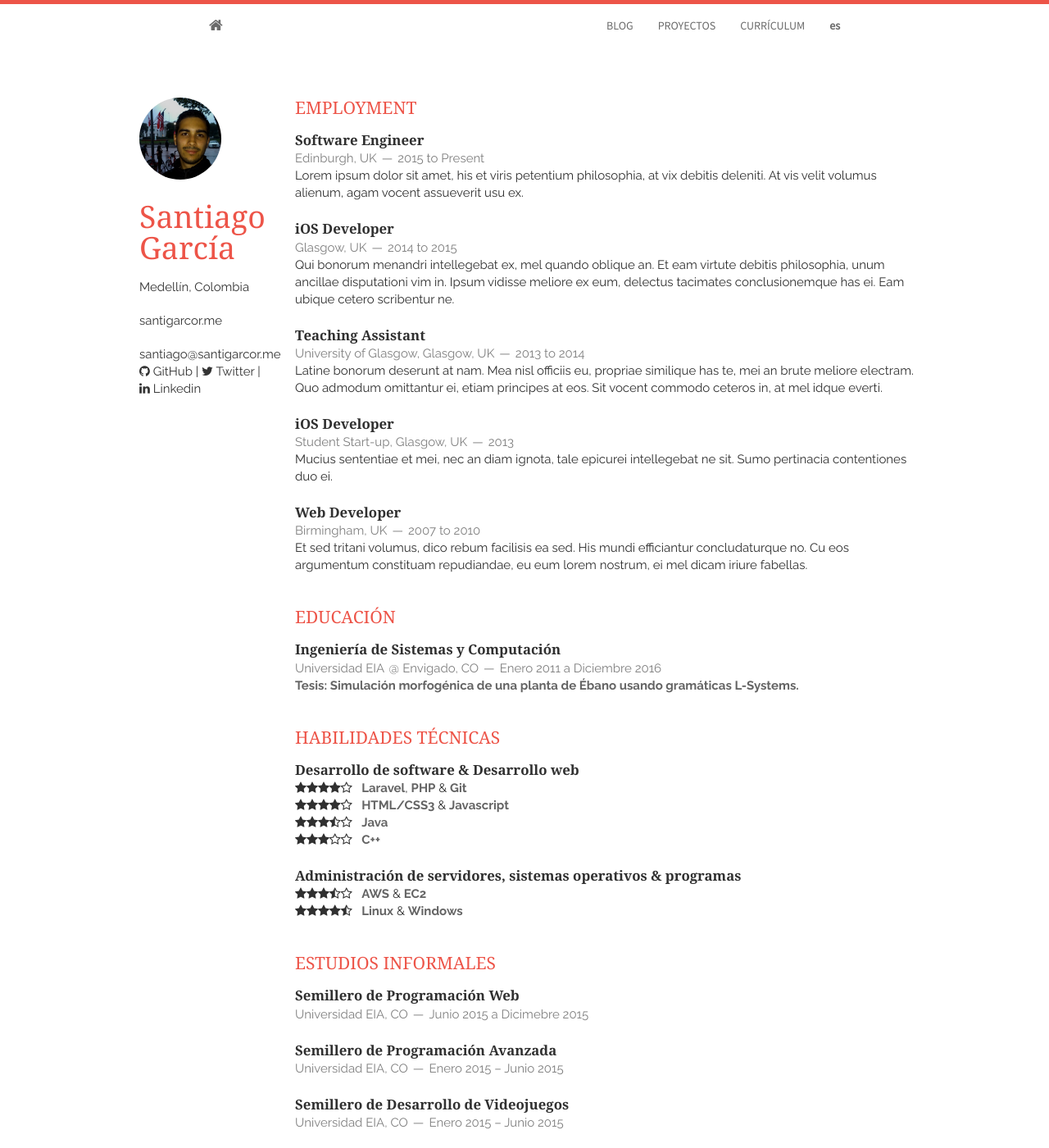
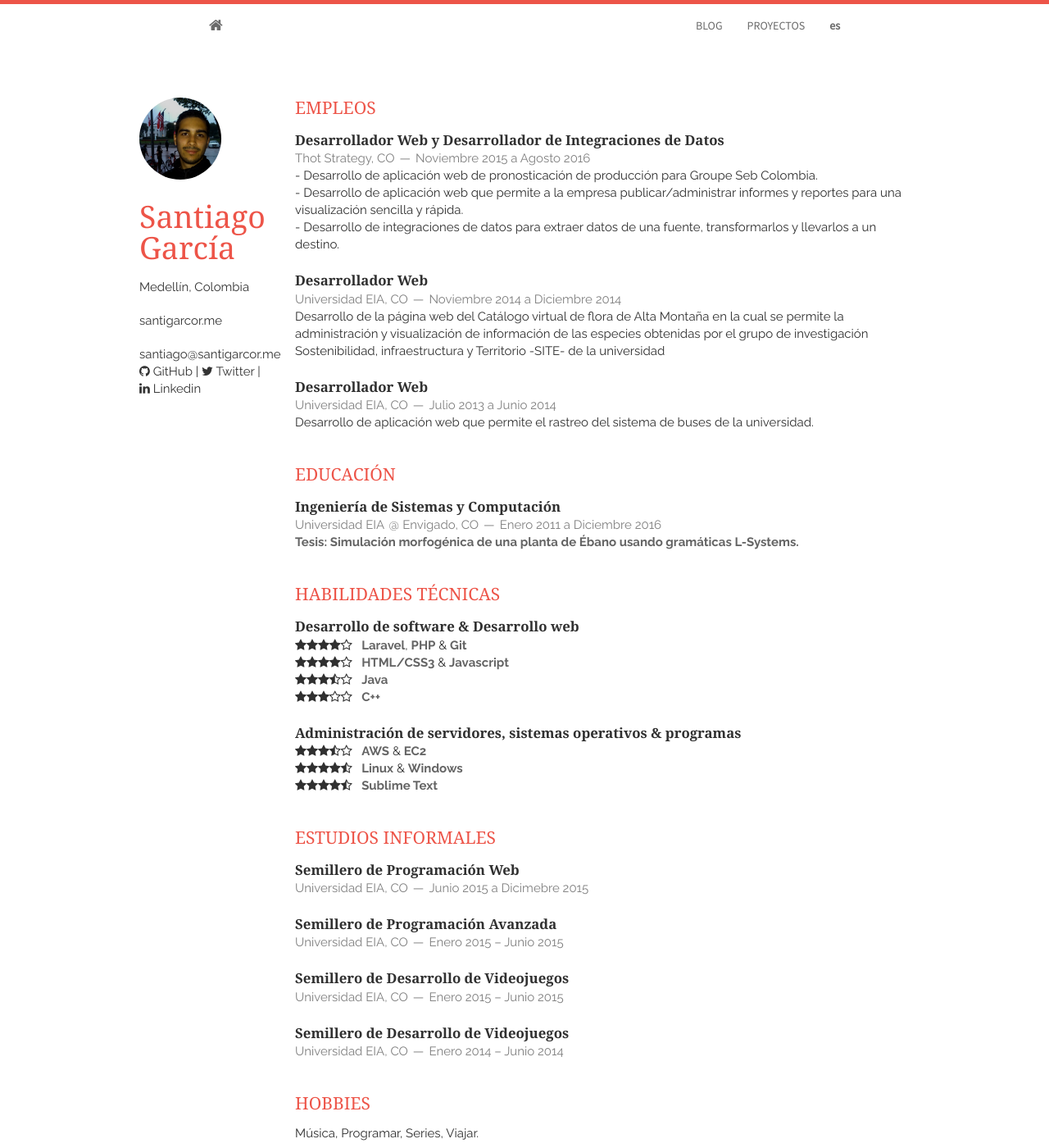
Before and after one commit to santigarcor/santigarcor.github.io, a Jekyll site: the page built from cv.html, in a window 1280 px wide and 1400 px high. Shown: the whole window at 82% size. Built offline with Jekyll 4.4.1, drawn with Linux system fonts in a browser that asks for light colours; Markdown is read by kramdown in place of the engine named in the settings.

Commit message:
Finished applying the new theme

```diff
--- a/_config.yml
+++ b/_config.yml
@@ -44,9 +44,9 @@
     projects:
       name: 'PROJECTS'
       url: 'projects'
-    resume:
-      name: 'RESUME'
-      url: 'resume'
+    # resume:
+    #   name: 'RESUME'
+    #   url: 'resume'
   es:
     blog:
       name: 'BLOG'
@@ -54,6 +54,6 @@
     projects:
       name: 'PROYECTOS'
       url: 'proyectos'
-    resume:
-      name: 'CURRÍCULUM'
-      url: 'cv'
+    # resume:
+    #   name: 'CURRÍCULUM'
+    #   url: 'cv'
--- a/_includes/resume/es/employment.html
+++ b/_includes/resume/es/employment.html
@@ -1,44 +1,32 @@
 <section class="thirteen columns">
-    <h1>Employment</h1>
+    <h1>Empleos</h1>
     <article>
         <header>
-            <h1>Software Engineer</h1>
-            <span><address>Edinburgh, UK</address><time>2015 to Present</time></span>
+            <h1>Desarrollador Web y Desarrollador de Integraciones de Datos</h1>
+            <span><address>Thot Strategy, CO</address><time>Noviembre 2015 a Agosto 2016</time></span>
         </header>
-        <p>Lorem ipsum dolor sit amet, his et viris petentium philosophia,
-            at vix debitis deleniti. At vis velit volumus alienum, agam vocent assueverit usu ex. </p>
+        <p>
+            - Desarrollo de aplicación web de pronosticación de producción para Groupe Seb Colombia.<br>
+            - Desarrollo de aplicación web que permite a la empresa publicar/administrar informes y reportes para una visualización sencilla y rápida.<br>
+            - Desarrollo de integraciones de datos para extraer datos de una fuente, transformarlos y llevarlos a un destino.
+        </p>
     </article>
     <article>
         <header>
-            <h1>iOS Developer</h1>
-            <span><address>Glasgow, UK</address><time>2014 to 2015</time></span>
+            <h1>Desarrollador Web</h1>
+            <span><address>Universidad EIA, CO</address><time>Noviembre 2014 a Diciembre 2014</time></span>
         </header>
-        <p>Qui bonorum menandri intellegebat ex, mel quando oblique an. Et eam virtute debitis philosophia,
-            unum ancillae disputationi vim in. Ipsum vidisse meliore ex eum,
-            delectus tacimates conclusionemque has ei. Eam ubique cetero scribentur ne.</p>
+        <p>
+            Desarrollo de la página web del <a href="http://catalogofloraaltamontana.eia.edu.co/">Catálogo virtual de flora de Alta Montaña</a> en la cual se permite la administración y visualización de información de las especies obtenidas por el grupo de investigación Sostenibilidad, infraestructura y Territorio -SITE- de la universidad
+        </p>
     </article>
     <article>
         <header>
-            <h1>Teaching Assistant</h1>
-            <span><address>University of Glasgow, Glasgow, UK</address><time>2013 to 2014</time></span>
+            <h1>Desarrollador Web</h1>
+            <span><address>Universidad EIA, CO</address><time>Julio 2013 a Junio 2014</time></span>
         </header>
-        <p>Latine bonorum deserunt at nam. Mea nisl officiis eu, propriae similique has te, mei an brute meliore electram.
-            Quo admodum omittantur ei, etiam principes at eos. Sit vocent commodo ceteros in, at mel idque everti.</p>
-    </article>
-    <article>
-        <header>
-            <h1>iOS Developer</h1>
-            <span><address>Student Start-up, Glasgow, UK</address><time>2013</time></span>
-        </header>
-        <p>Mucius sententiae et mei, nec an diam ignota, tale epicurei intellegebat ne sit. Sumo pertinacia contentiones duo ei.</p>
-    </article>
-    <article>
-        <header>
-            <h1>Web Developer</h1>
-            <span><address>Birmingham, UK</address><time>2007 to 2010</time></span>
-        </header>
-        <p> Et sed tritani volumus, dico rebum facilisis ea sed. His mundi efficiantur concludaturque no.
-            Cu eos argumentum constituam repudiandae, eu eum lorem nostrum, ei mel dicam iriure fabellas.
+        <p>
+            Desarrollo de aplicación web que permite el rastreo del sistema de buses de la universidad.
         </p>
     </article>
 </section>
--- a/_includes/resume/es/skills.html
+++ b/_includes/resume/es/skills.html
@@ -33,5 +33,9 @@
             <i class="fa fa-star"></i><i class="fa fa-star"></i><i class="fa fa-star"></i><i class="fa fa-star"></i><i class="fa fa-star-half-o"></i>
             &nbsp;&nbsp;<em>Linux</em> & <em>Windows</em>
         </p>
+        <p>
+            <i class="fa fa-star"></i><i class="fa fa-star"></i><i class="fa fa-star"></i><i class="fa fa-star"></i><i class="fa fa-star-half-o"></i>
+            &nbsp;&nbsp;<em>Sublime Text</em>
+        </p>
     </article>
 </section>
--- a/index.html
+++ b/index.html
@@ -12,7 +12,7 @@
 	  <h3>Soy <strong>{{ site.author }}</strong>, un estudiante de Ingeniería de Sistemas y Computación.</h3>
 	  <h3>Soy un desarrollador web y entusiasta de Laravel.</h3>
 	  <h3>Visita algunos de mis <a href="/{{ site.t.es.projects.url }}"> proyectos</a>.</h3>
-	  <h3>Para mas información académica y profesional, dirígete a mi <a href="/{{ site.t.es.resume.url }}">currículo</a>.</h3>
+	  <!-- <h3>Para mas información académica y profesional, dirígete a mi <a href="/{{ site.t.es.resume.url }}">currículo</a>.</h3> -->
 	  <h3>Contactame en <a href="http://twitter.com/{{ site.twitter }}">@{{ site.twitter }}</a> o por <a href="mailto:{{ site.email }}">correo</a>.</h3>
 	  {% include social.html %}
 	</div>
```
